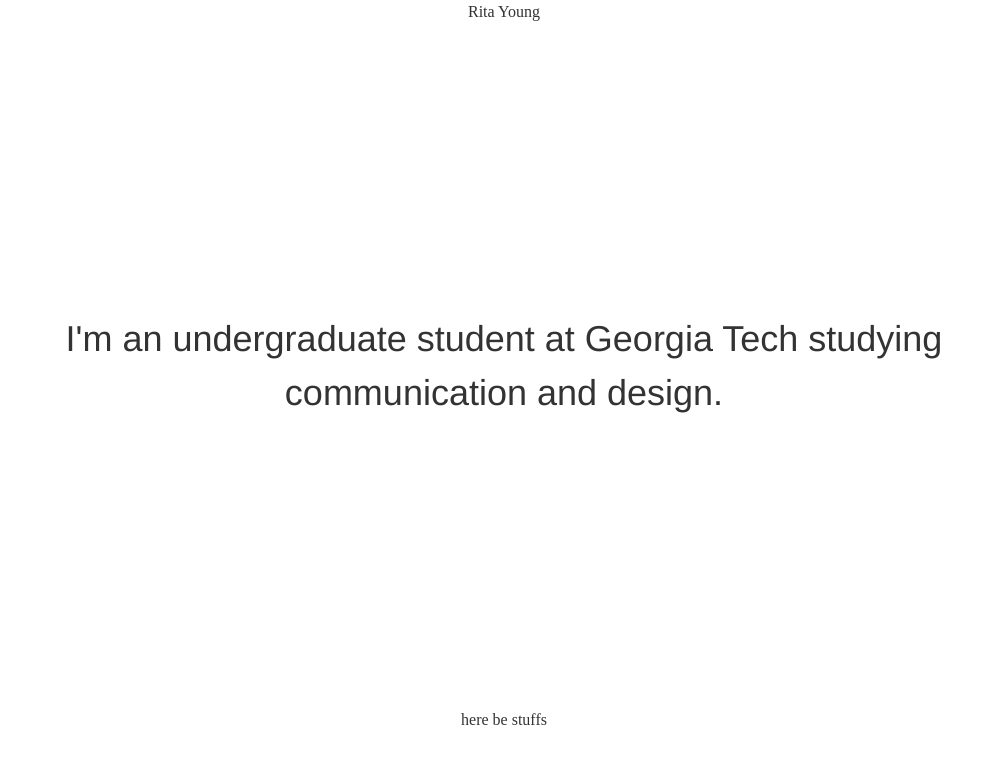
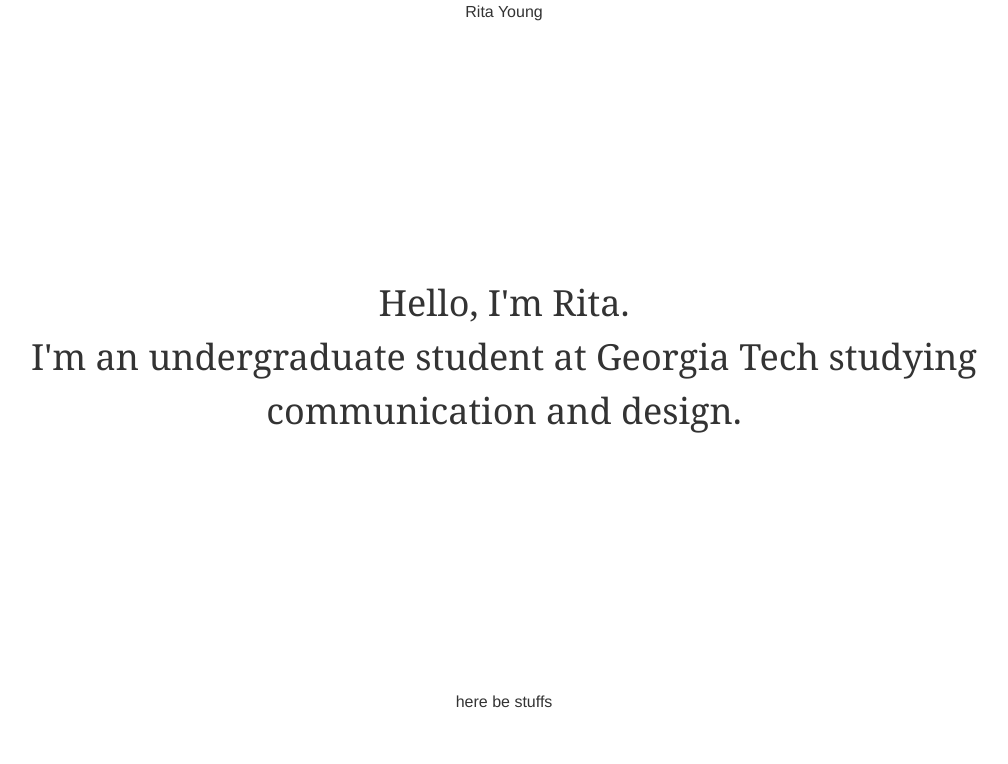
Before and after one commit to rita/rita.github.io, a plain HTML site: page index.html in a window 1280 px wide. Shown: the whole page, without its empty margins (136-1144 px from the left). Drawn offline with Linux system fonts and the light colour scheme.

Commit message:
this is somewhat passable for now

```diff
--- a/index.html
+++ b/index.html
@@ -10,7 +10,7 @@
 	<body>
 		<header class="container-fluid">
 		<h3>Rita Young</h3>
-		<h1>I'm an undergraduate student at Georgia Tech studying communication and design.</h1>
+		<h1>Hello, I'm Rita. <br> I'm an undergraduate student at Georgia Tech studying communication and design.</h1>
 		<p>here be stuffs</p>
 		</header>
 	</body>
--- a/sass/style.scss
+++ b/sass/style.scss
@@ -2,7 +2,7 @@
 @import "compass/css3";
 
 .container-fluid {
-	font-family: Times New Roman, Comic Sans;
+	font-family: Helvetica;
 }
 
 body {
@@ -21,9 +21,9 @@ img {
 }
 
 h1 {
-	font-family: Helvetica, Roboto, Bitter, Georgia, serif;
+	font-family: Bitter, Georgia, serif;
 	font-size: 2.25em;
-	padding: 8em 4em;
+	padding: 7em 3em;
 }
 
 .header {
```
Also changed, not shown: stylesheets/style.css.
